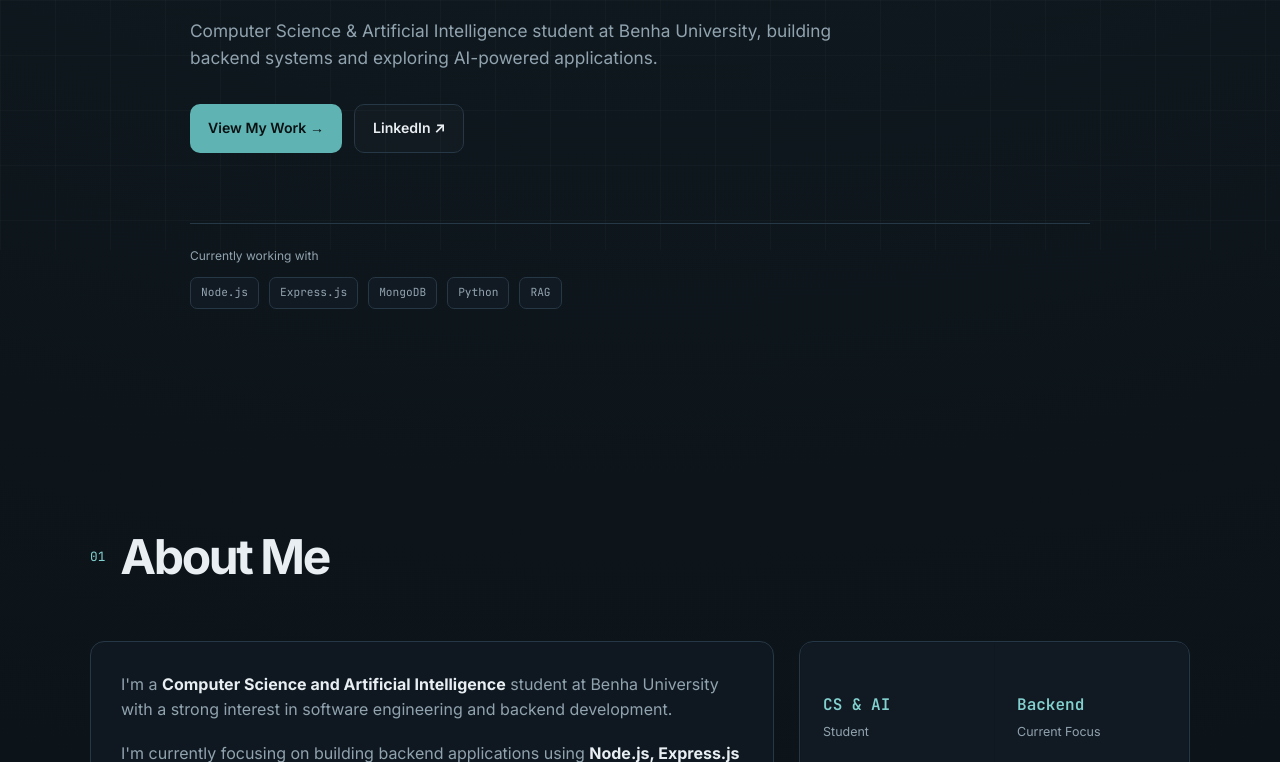
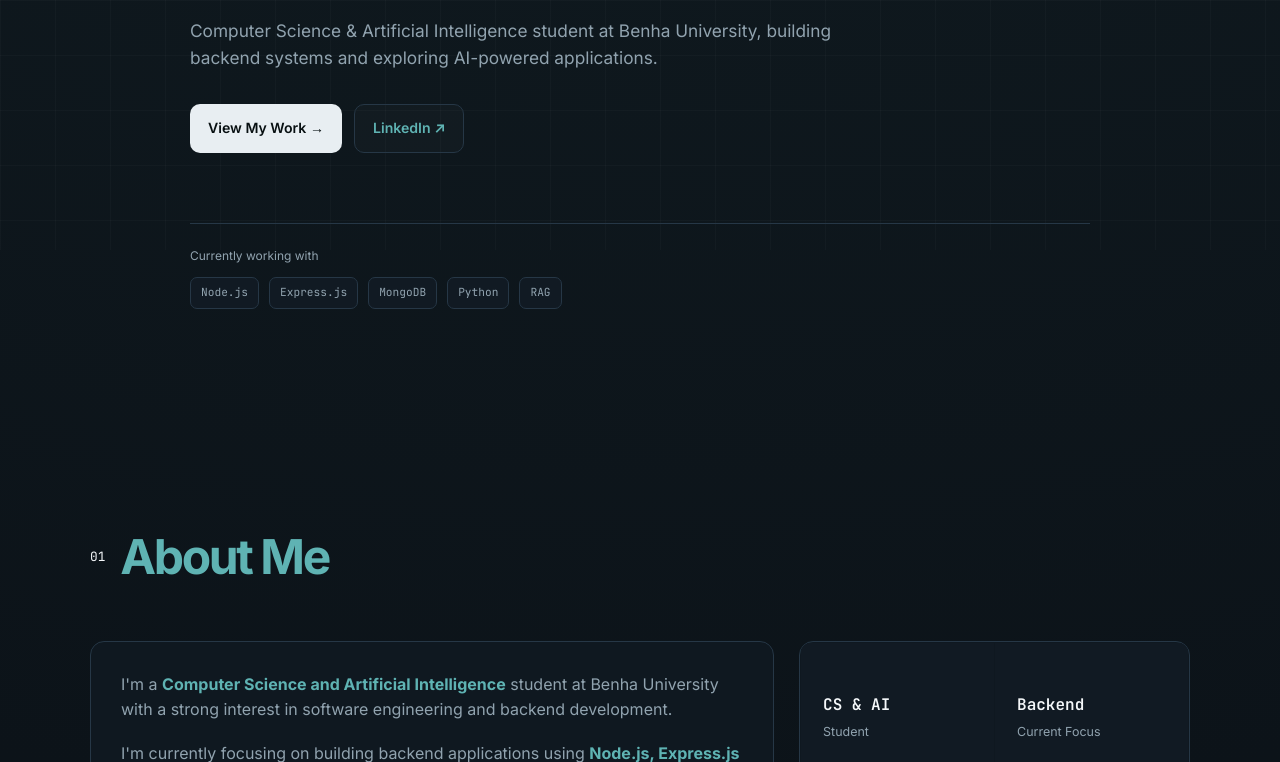
Before and after one commit to abdelaziz-mahmoud-dev/abdelaziz-mahmoud-dev.github.io, a plain HTML site: page index.html in a window 1280 px wide. Shown: the part 550-1312 px from the top of the page. Drawn offline with Linux system fonts and the light colour scheme.

Commit message:
Refine portfolio color palette

```diff
--- a/style.css
+++ b/style.css
@@ -5,18 +5,20 @@
 
   --border: #263746;
 
-  --text: #e8eef2;
+  /* الأبيض/النص الأساسي */
+  --text: #5fb3b3;
+
+  /* الأخضر/اللون البارز */
+  --accent: #e8eef2;
+  --accent-light: #f5f8fa;
+  --accent-dark: #b8c7ce;
+
   --muted: #91a3af;
-
-  --accent: #5fb3b3;
-  --accent-light: #83d1cf;
-  --accent-dark: #2f7777;
 
   --green: #79b892;
 
   --radius: 14px;
 }
-
 
 /* =========================
    RESET
```
